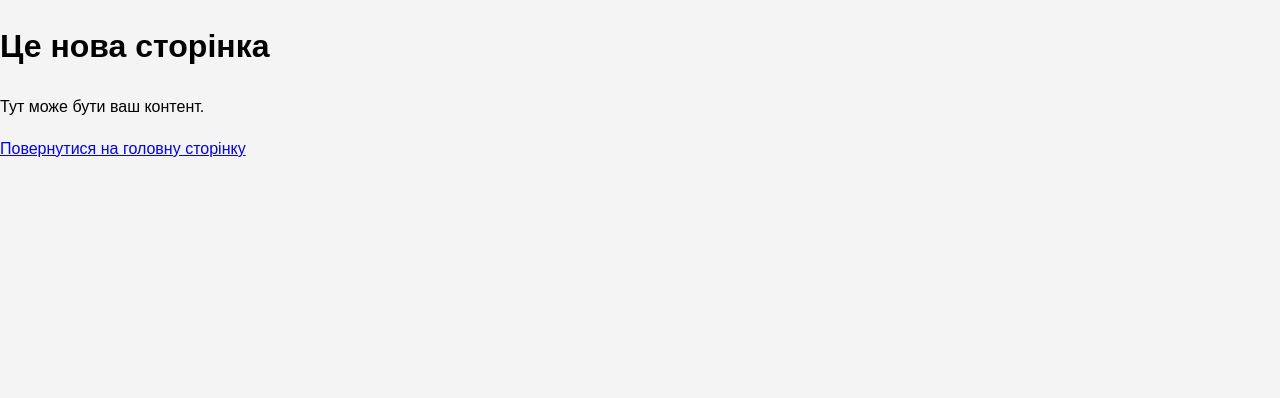
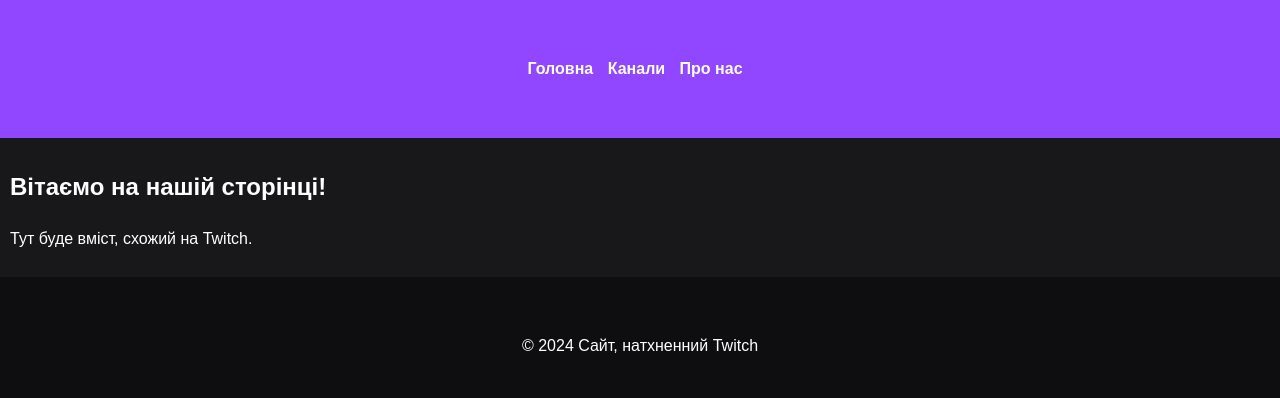
Before and after one commit to Plesh4kov/Rage, a plain HTML site: page page2.html in a window 1280 px wide. Drawn offline with Linux system fonts and the light colour scheme.

Commit message:
Оновлено стилі CSS для Twitch-подібного дизайну

```diff
--- a/page2.html
+++ b/page2.html
@@ -3,11 +3,28 @@
 <head>
     <meta charset="UTF-8">
     <meta name="viewport" content="width=device-width, initial-scale=1.0">
-    <title>Нова сторінка</title>
+    <title>Сторінка схожа на Twitch</title>
     <link rel="stylesheet" href="style.css">
 </head>
 <body>
-    <h1>Це нова сторінка</h1>
-    <p>Тут може бути ваш контент.</p>
-    <a href="index.html">Повернутися на головну сторінку</a>
+    <header>
+        <nav>
+            <ul>
+                <li><a href="#">Головна</a></li>
+                <li><a href="#">Канали</a></li>
+                <li><a href="#">Про нас</a></li>
+            </ul>
+        </nav>
+    </header>
+    <main>
+        <section class="content">
+            <h1>Вітаємо на нашій сторінці!</h1>
+            <p>Тут буде вміст, схожий на Twitch.</p>
+            <!-- Тут можна додати додатковий вміст -->
+        </section>
+    </main>
+    <footer>
+        <p>© 2024 Сайт, натхненний Twitch</p>
+    </footer>
 </body>
+</html>
--- a/style.css
+++ b/style.css
@@ -3,7 +3,8 @@ body {
     line-height: 1.6;
     margin: 0;
     padding: 0;
-    background-color: #f4f4f4;
+    background-color: #0e0e10; /* Темний фон */
+    color: #fff; /* Білий текст */
 }
 
 header, nav, section, footer {
@@ -11,7 +12,7 @@ header, nav, section, footer {
 }
 
 header {
-    background: #333;
+    background: #9146ff; /* Фіолетовий колір для заголовку */
     color: #fff;
     text-align: center;
 }
@@ -19,6 +20,7 @@ header {
 nav ul {
     list-style: none;
     padding: 0;
+    text-align: center; /* Центрування навігації */
 }
 
 nav ul li {
@@ -29,16 +31,18 @@ nav ul li {
 nav ul li a {
     text-decoration: none;
     font-weight: bold;
+    color: #fff; /* Білий текст для посилань */
 }
 
 section {
     margin-bottom: 20px;
-    background: #fff;
+    background: #18181b; /* Темний фон для секцій */
     padding: 10px;
+    color: #fff; /* Білий текст у секціях */
 }
 
 footer {
     text-align: center;
-    background: #333;
+    background: #0e0e10; /* Темний фон для футера */
     color: #fff;
 }
```
